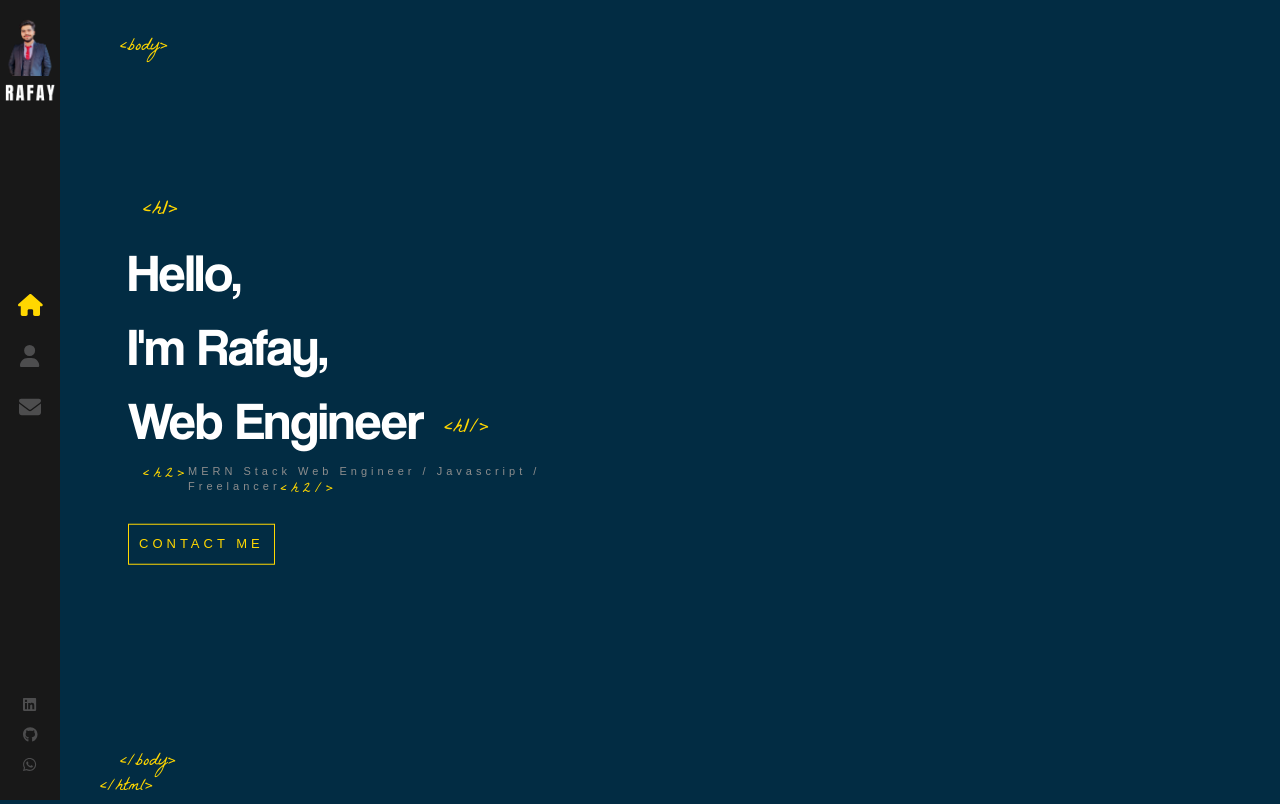
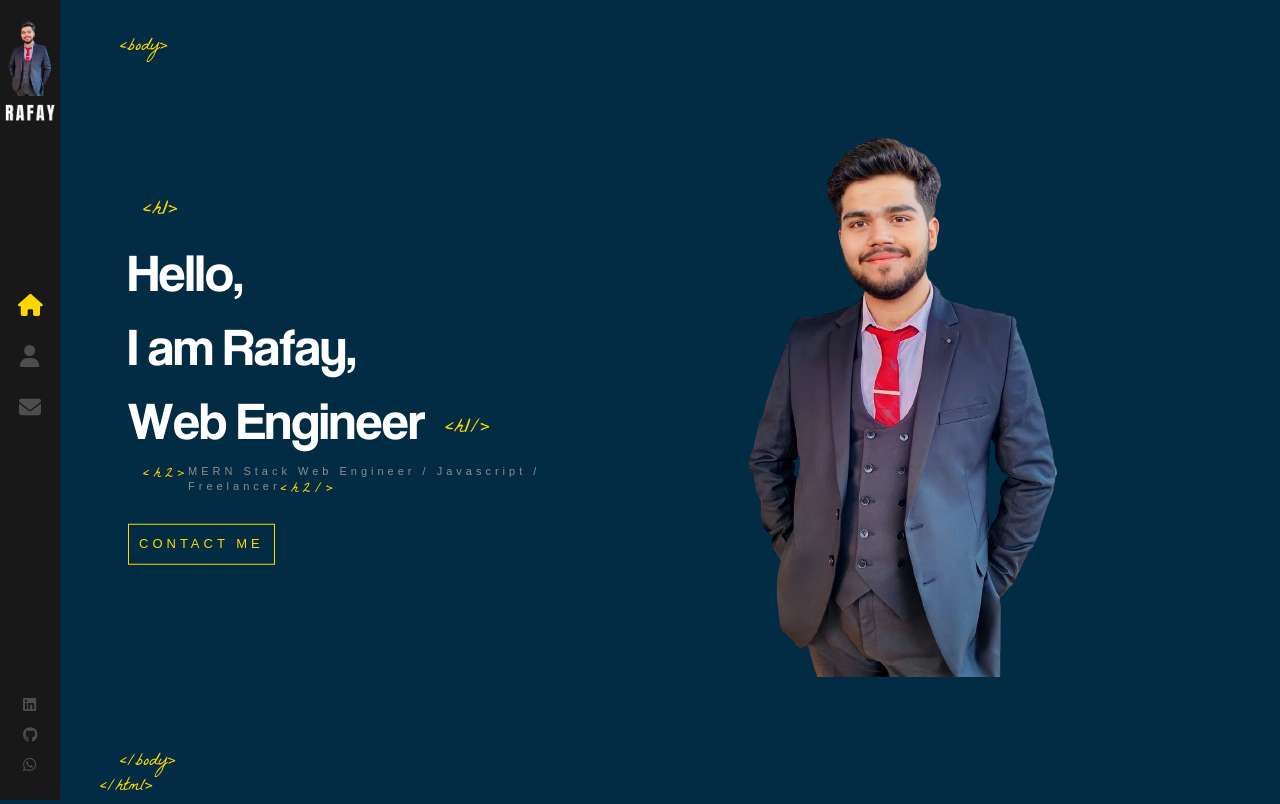
Before and after one commit to rafaysyed1/Portfolio-Website, a React (Create React App) app: page / in a window 1280 px wide. Built offline with nearby package versions, Linux system fonts and the light colour scheme.

Commit message:
Home Page Designed and Animations are inserted

```diff
--- a/src/components/AnimatedLetters/index.scss
+++ b/src/components/AnimatedLetters/index.scss
@@ -0,0 +1,24 @@
+.text-animate{
+    display: inline-block;
+    opacity: 0;
+    animation: bounceIn 1s 1s;
+    animation-fill-mode: forwards;
+    min-width: 10px;
+}
+.text-animate-hover{
+    min-width: 10px;
+    display: inline-block;
+    animation-fill-mode: both;
+
+    &:hover{
+        animation: rubberBand 1s;
+        cursor: pointer;
+        color: #ffd700;
+    }
+}
+
+@for $j from 1 through 45 {
+    .text-animate._#{$j}{
+        animation-delay: #{$j/10}s;
+    }
+}
--- a/src/components/Home/index.js
+++ b/src/components/Home/index.js
@@ -1,22 +1,39 @@
 import './index.scss';
 import { Link } from 'react-router-dom'
 
-import { useState } from 'react';
+import { useEffect, useState } from 'react';
 import AnimatedLetters from '../AnimatedLetters';
+import Logo from '../Logo';
 const Home = ()=>{
     const [letterClass,setLetterClass] = useState('text-animate')
     const nameArray = ['R','a','f','a','y',',']
+    const startingArray = ['H','e','l','l','o',',']
+    const pronounArray = ['I','','a','m','']
     const workArray = ['W','e','b',' ','E','n','g','i','n','e','e','r']
+
+    useEffect(() => {
+        const timeoutId = setTimeout(() => {
+            setLetterClass('text-animate-hover');
+        }, 4000);
+
+        return () => clearTimeout(timeoutId);
+    }, []);
+
     return (
         <div className='container home-page'>
             <div className='text-zone'>
-            <h1>Hello, <br/>I'm  <AnimatedLetters strArray={nameArray} letterClass={letterClass} index={15}/>
+            <h1>
+            <AnimatedLetters strArray={startingArray} letterClass={letterClass} index={7} />
             <br/>
-            <AnimatedLetters strArray={workArray} letterClass={letterClass} index={22} />
+            <AnimatedLetters strArray={pronounArray} letterClass={letterClass} index={15} />
+             <AnimatedLetters strArray={nameArray} letterClass={letterClass} index={25}/>
+            <br/>
+            <AnimatedLetters strArray={workArray} letterClass={letterClass} index={33} />
             </h1>
             <h2>MERN Stack Web Engineer / Javascript / Freelancer</h2>
             <Link to="/contact" className='flat-button'>CONTACT ME</Link>
             </div>
+            <Logo />
         </div>
     )
 }
--- /dev/null
+++ b/src/components/Logo/index.js
@@ -0,0 +1,12 @@
+import './index.scss'
+import LogoImage from '../../assets/images/logo-rafay.png'
+
+const Logo = () => {
+    return(
+        <div className='logo-container'>
+            <img src={LogoImage} className='logo-rafay' alt='rafay-image' />
+        </div>
+    )
+}
+
+export default Logo
--- /dev/null
+++ b/src/components/Logo/index.scss
@@ -0,0 +1,18 @@
+.logo-container {
+    z-index: 0;
+    width: 400px;
+    height: 600px;
+    position: absolute;
+    top: 0;
+    right: 15%;
+    bottom: 0;
+    left: auto;
+    margin: auto;
+
+    .logo-rafay {
+        opacity: 0;
+        animation: bounceIn 4s ease-in-out 1s forwards;
+
+
+    }
+}
```
Also changed, not shown: src/assets/images/logo-rafay.png.
